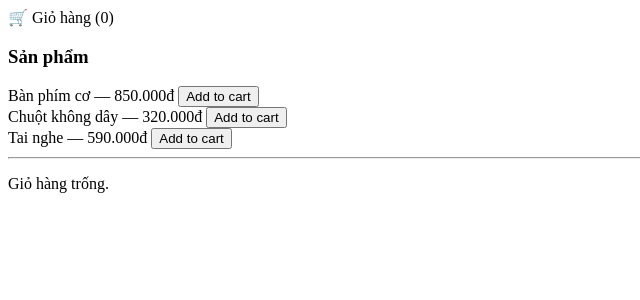
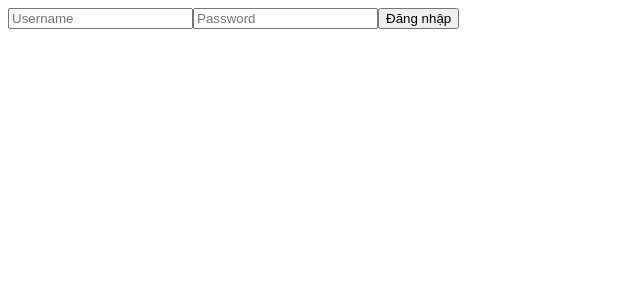
Before and after one commit to phulongtran/FER202_FA26_LongTP, a React (Vite) app in the folder Slot9/theme-context-demo/: page /login in a window 1280 px wide. Shown: the top 300 px of the page, without its empty margins (0-640 px from the left). Built offline with nearby package versions, Linux system fonts and the light colour scheme.

Commit message:
feat(auth): configure routes and protected dashboards

```diff
--- a/Slot9/theme-context-demo/src/App.jsx
+++ b/Slot9/theme-context-demo/src/App.jsx
@@ -1,15 +1,31 @@
-import { CartProvider } from "./contexts/CartContext";
-import CartBadge from "./components/CartBadge";
-import ProductList from "./components/ProductList";
-import Cart from "./components/Cart";
+import { BrowserRouter, Routes, Route, Navigate } from "react-router-dom";
+import { AuthProvider, useAuth } from "./contexts/AuthContext";
+import ProtectedRoute from "./components/ProtectedRoute";
+import Login from "./pages/Login";
+
+function Dashboard() {
+  const { user, logout } = useAuth();
+  return (
+    <div>
+      <h2>Xin chào, {user.username}</h2>
+      <button onClick={logout}>Đăng xuất</button>
+    </div>
+  );
+}
 
 export default function App() {
   return (
-    <CartProvider>
-      <header><CartBadge /></header>
-      <ProductList />
-      <hr />
-      <Cart />
-    </CartProvider>
+    <AuthProvider>
+      {/* AuthProvider bọc BrowserRouter hoặc ngược lại đều được.
+          Nếu Provider cần dùng useNavigate thì Provider phải nằm TRONG BrowserRouter. */}
+      <BrowserRouter>
+        <Routes>
+          <Route path="/login" element={<Login />} />
+          <Route path="/dashboard"
+            element={<ProtectedRoute><Dashboard /></ProtectedRoute>} />
+          <Route path="*" element={<Navigate to="/login" />} />
+        </Routes>
+      </BrowserRouter>
+    </AuthProvider>
   );
 }
```
